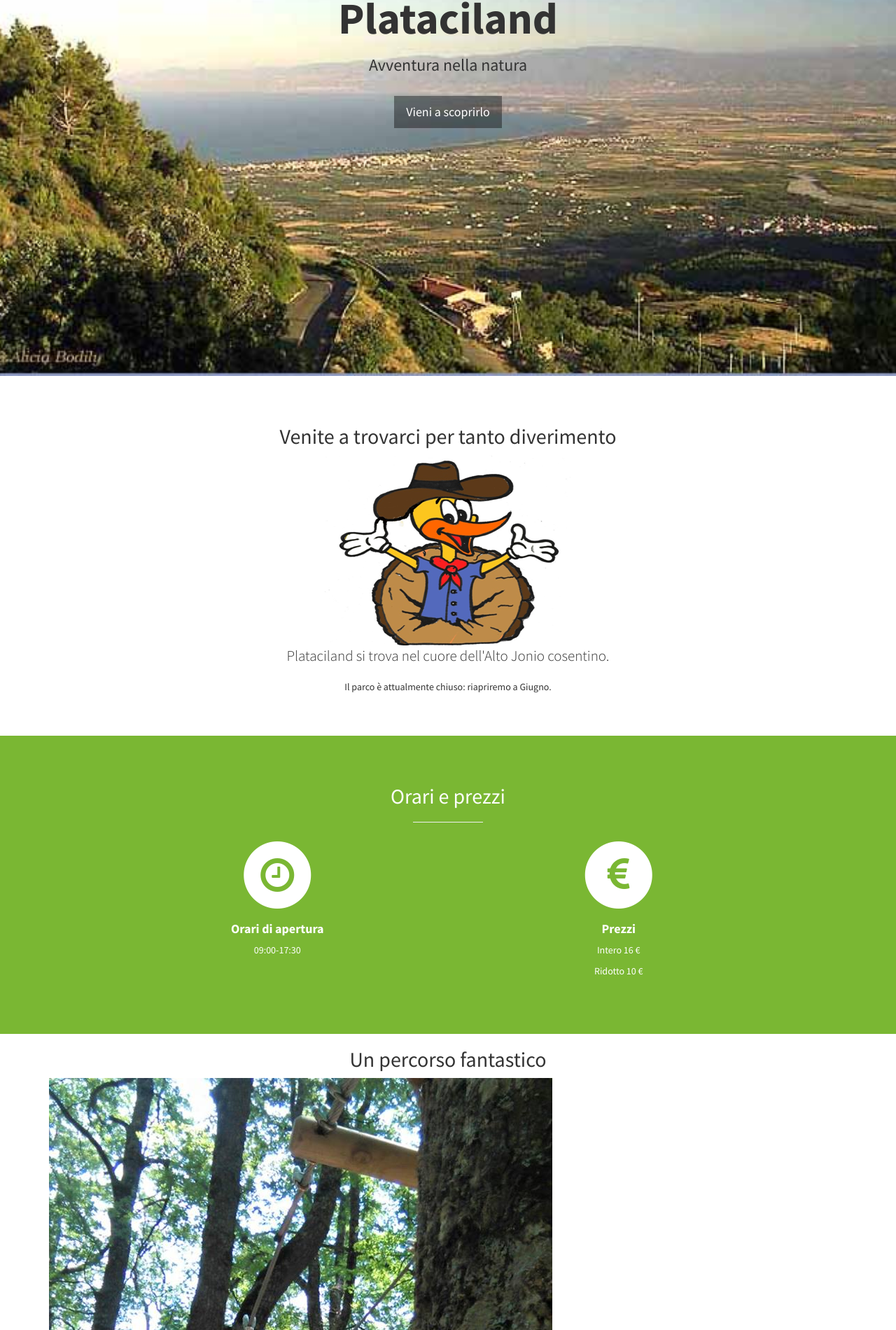
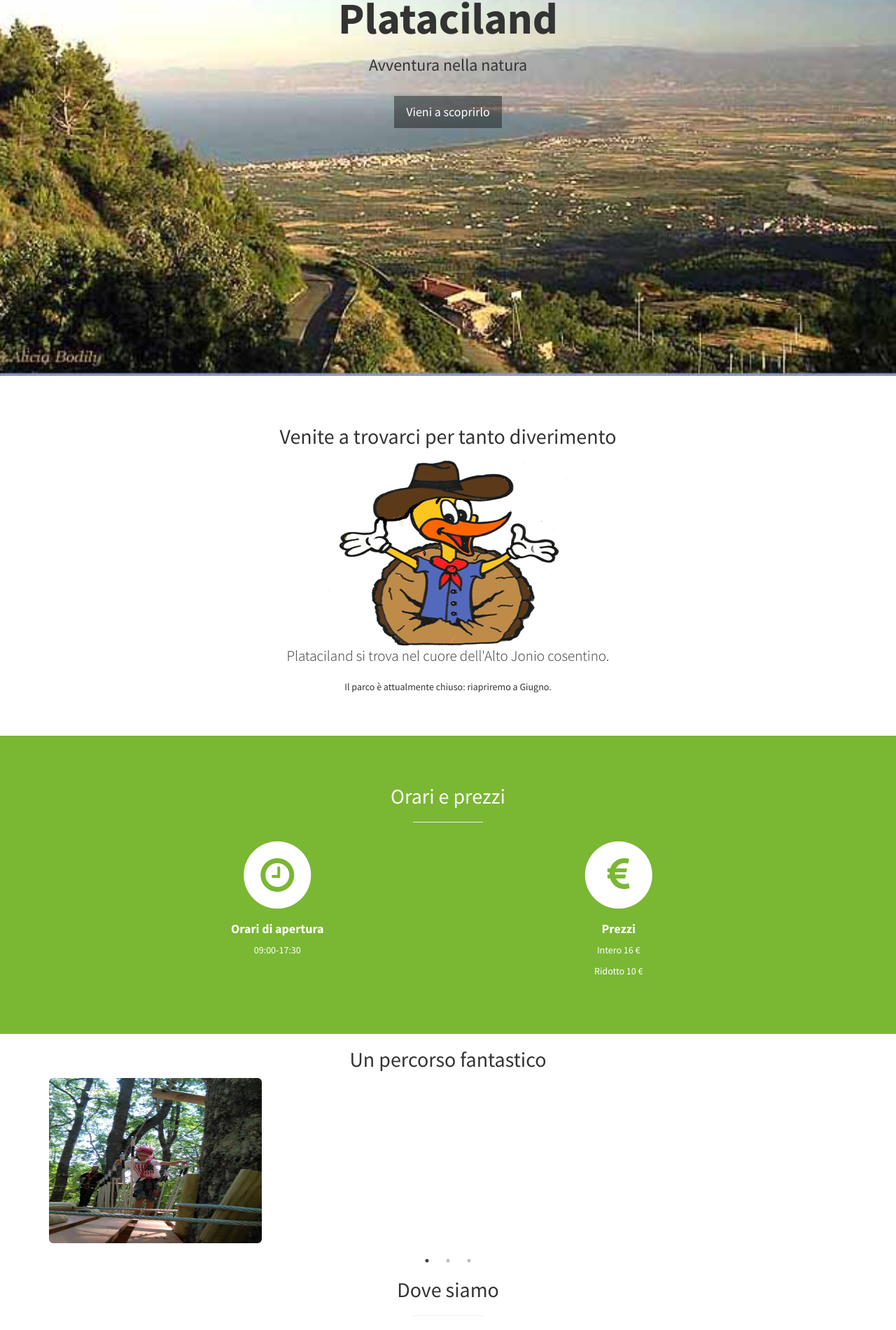
Before and after one commit to plataciland/plataciland.github.io, a Jekyll site: the page built from index.html, in a window 1280 px wide. Shown: the part 363-2263 px from the top of the page at 70% size. Built offline with Jekyll 4.4.1, drawn with Linux system fonts in a browser that asks for light colours; nearby versions of some CDN libraries; grey boxes are pictures that could not be loaded.

Commit message:
Update carousel.html

```diff
--- a/_includes/carousel.html
+++ b/_includes/carousel.html
@@ -4,9 +4,9 @@
       <div class="col-lg-12 text-center">
         <h2>Un percorso fantastico</h2>
         <div class="responsive">
-          <div><img src="img/portfolio-1.jpg" border="0"></div>
-          <div><img src="img/portfolio-2.jpg" border="0"></div>
-          <div><img src="img/portfolio-3.jpg" border="0"></div>
+          <div><img src="img/portfolio-1.jpg" class="img-rounded" alt="Cinque Terre" width="304" height="236"></div>
+          <div><img src="img/portfolio-2.jpg" border="0" class="img-responsive"></div>
+          <div><img src="img/portfolio-3.jpg" border="0" class="img-responsive"></div>
         </div>
       </div>
     </div>
```
